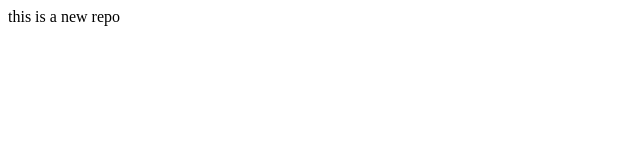
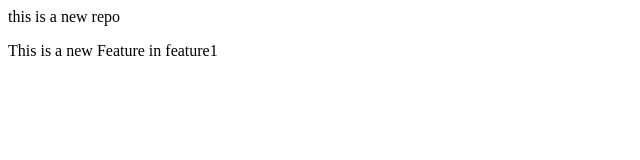
Before and after one commit to KrishmaPaudel/localrepo, a plain HTML site: page index.html in a window 1280 px wide. Shown: the whole page, without its empty margins (0-640 px from the left). Drawn offline with Linux system fonts and the light colour scheme.

Commit message:
add new feature

```diff
--- a/index.html
+++ b/index.html
@@ -1 +1,2 @@
 <p>this is a new repo</p>
+<p>This is a new Feature in feature1</p>
```
